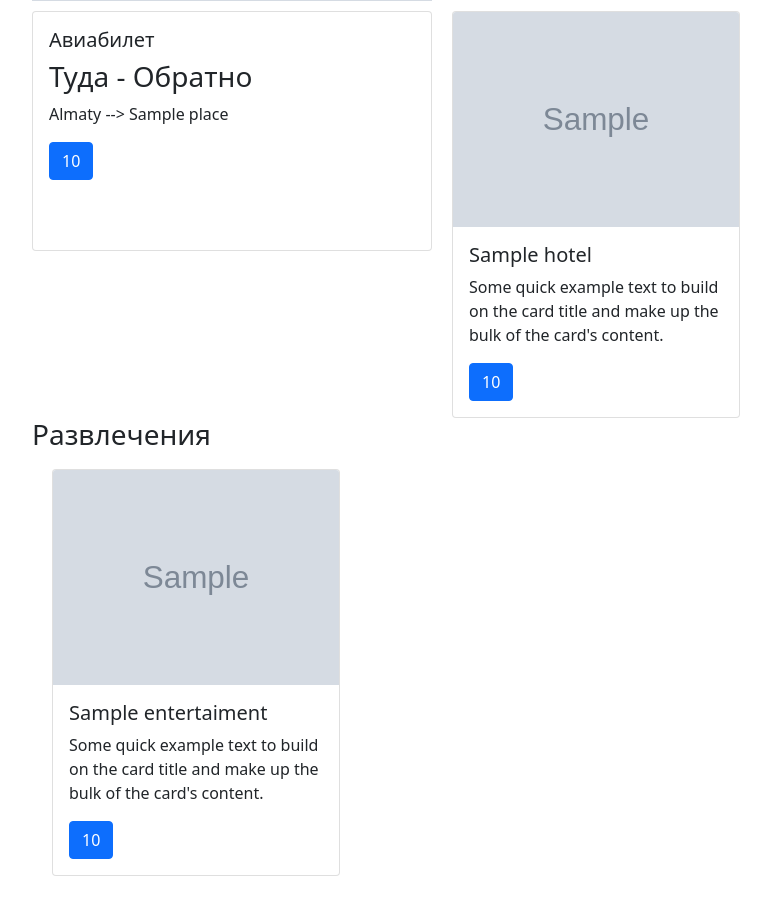
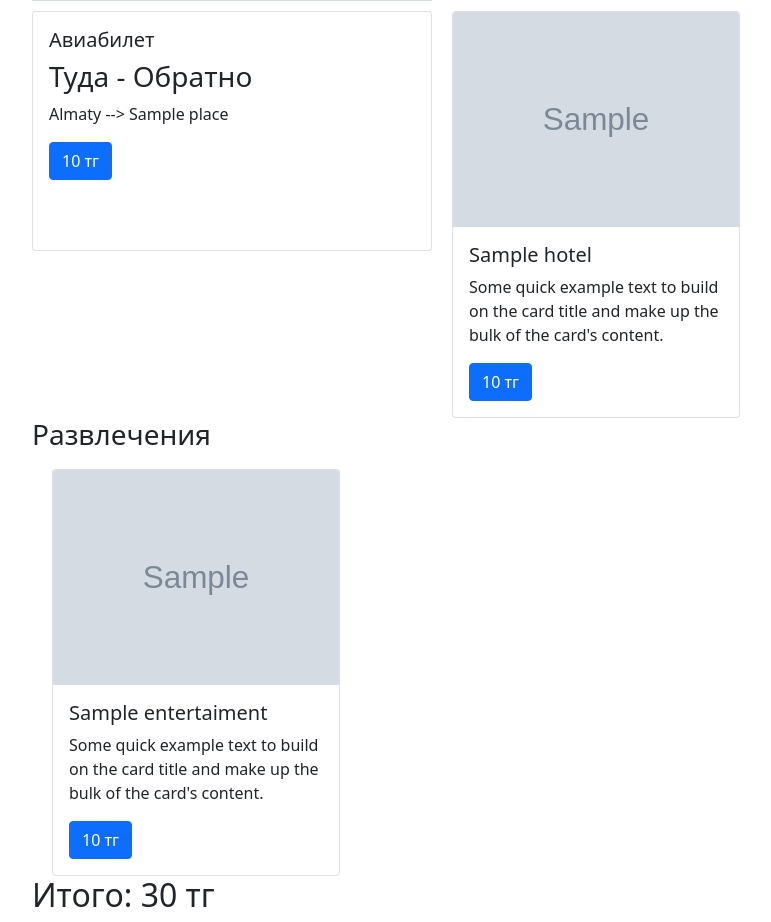
Before and after one commit to Bidahmetov02/TravelAppPublic, a Django app: a page that uses main/templates/main/detail.html in a window 1280 px wide. Shown: the part 345-1267 px from the top of the page, without its empty margins (254-1025 px from the left). Before the commit the page ends 1221 px from the top, so only its background shows below. Run offline with Django 3.2, Linux system fonts and the light colour scheme; tables that the repository leaves empty hold one stand-in row (values such as "Sample post"); grey boxes marked "Sample" are stand-in pictures.

Commit message:
las commit

```diff
--- a/main/templates/main/detail.html
+++ b/main/templates/main/detail.html
@@ -20,7 +20,7 @@
                     <h5 class="card-title">Авиабилет</h5>
                     <h3>Туда - Обратно</h3>
                     <p class="card-text">Almaty --> {{place.name}}</p>
-                    <button type="button" class="btn btn-primary">{{place.flight_cost}}</button>
+                    <button type="button" class="btn btn-primary">{{place.flight_cost}} тг</button>
                 </div>
 
             </div>
@@ -30,7 +30,7 @@
                     <h5 class="card-title">{{hotel.title}}</h5>
                     <p class="card-text">Some quick example text to build on the card title and make up the bulk of the card's
                         content.</p>
-                    <a href="#" class="btn btn-primary">{{hotel.night_cost}}</a>
+                    <a href="#" class="btn btn-primary">{{hotel.night_cost}} тг</a>
                 </div>
             </div>
         </div>
@@ -58,12 +58,13 @@
                         <h5 class="card-title">{{e.title}}</h5>
                         <p class="card-text">Some quick example text to build on the card title and make up the bulk of the card's
                             content.</p>
-                        <a href="#" class="btn btn-primary">{{e.cost}}</a>
+                        <a href="#" class="btn btn-primary">{{e.cost}} тг</a>
                     </div>
                 </div>
 
             {% endfor %}
         </div>
+        <h2>Итого: {{total_cost}} тг</h2>
     </div>
 </div>
 
--- a/main/views.py
+++ b/main/views.py
@@ -45,12 +45,16 @@ def detail_view(request, place_name):
     entertaiments = place.entertaiment_set.all()
     hotels = place.hotel_set.all()
     hotel = hotels[0]
+    total_cost = place.flight_cost + hotel.night_cost
+    for x in entertaiments:
+        total_cost += x.cost
 
     ctx = {
        'place': place,
        'entertaiments': entertaiments,
        'hotels': hotels,
        'hotel': hotel,
+       'total_cost': total_cost,
     }
 
     return render(request, 'main/detail.html', ctx)
```
